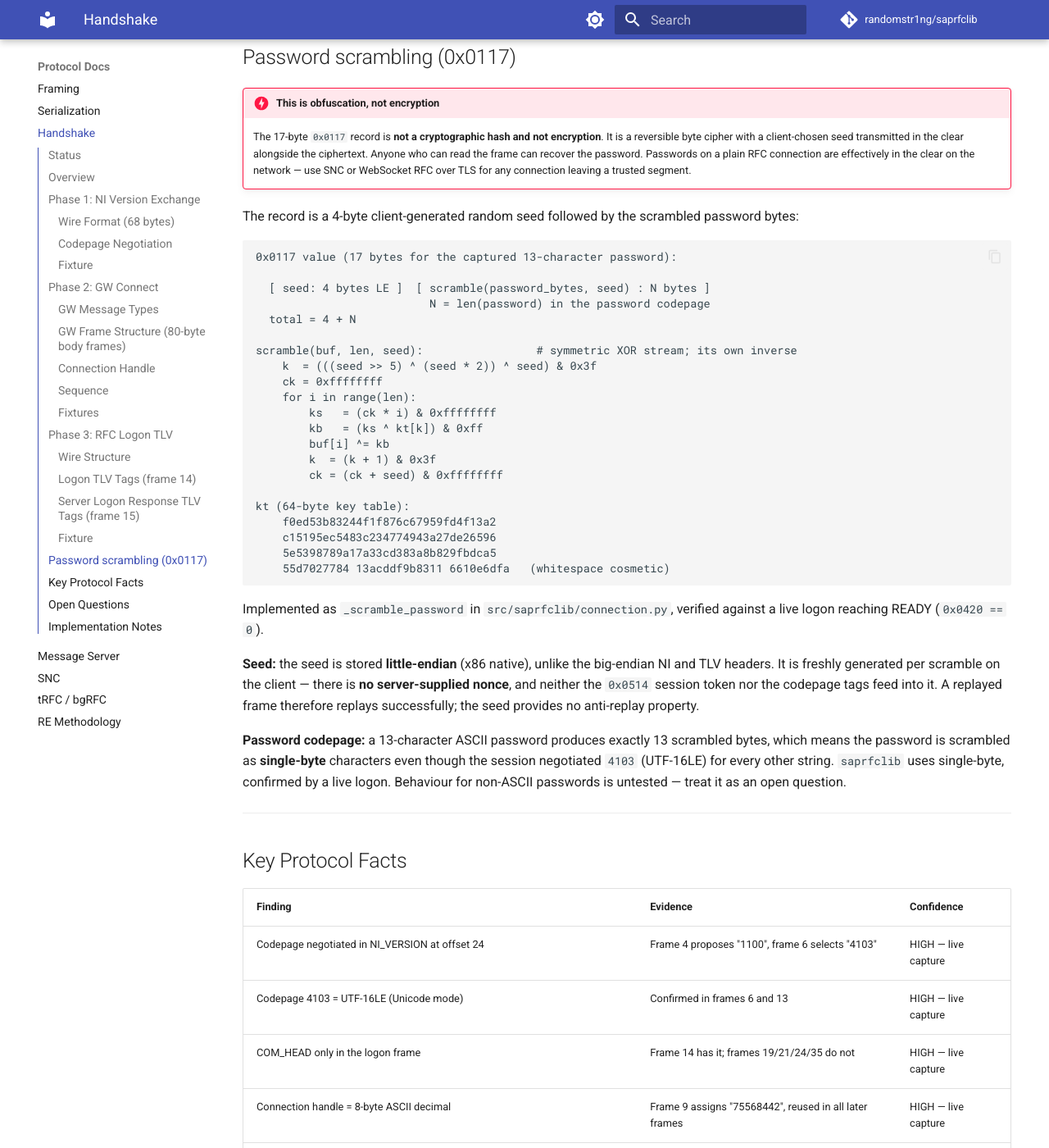
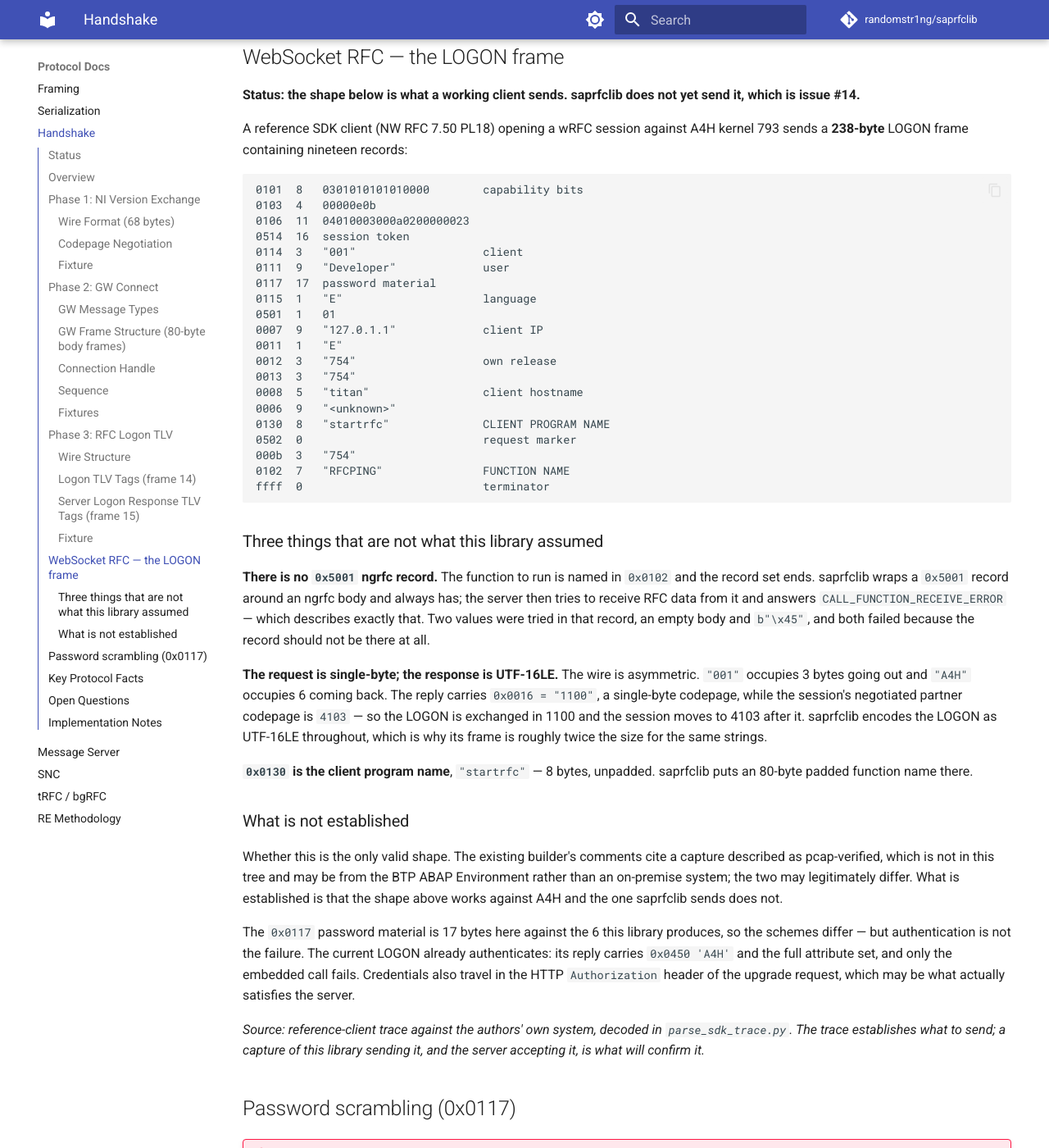
Before and after one commit to randomstr1ng/saprfclib, an MkDocs documentation site: the page built from docs/protocol/handshake.md, in a window 1280 px wide and 1400 px high, scrolled down 6815 px. Shown: the whole window at 82% size. Built offline with MkDocs 1.6.1 and Material for MkDocs 9.7.7, drawn with Linux system fonts in a browser that asks for light colours; comment, search, counter and statistics services are not loaded.

Commit message:
docs: record what a working wRFC LOGON frame contains
A reference SDK client opens a wRFC session against A4H that this library
cannot. Its LOGON frame is 238 bytes against our ~1040, and comparing the two
answers #14 -- though not in the way the issue assumed.

There is no 0x5001 ngrfc record in it at all. The function to run is named in
0x0102 and the record set ends. saprfclib wraps a 0x5001 record around an ngrfc
body and always has, so the server tries to receive RFC data from it and answers
CALL_FUNCTION_RECEIVE_ERROR -- which describes precisely that. Two values were
tried in that record, an empty body and b"\x45", and both failed for the same
reason: the record should not be there. That is why neither candidate ever
looked close.

The wire is also asymmetric. Requests are single-byte and responses are UTF-16LE
-- "001" occupies 3 bytes going out where "A4H" occupies 6 coming back. The reply
carries 0x0016 = "1100", a single-byte codepage, while the session's negotiated
partner codepage is 4103, so the LOGON is exchanged in 1100 and the session moves
to 4103 afterwards. This library encodes the LOGON as UTF-16LE throughout, which
is most of why its frame is twice the size for the same strings.

Nothing is changed in code yet, deliberately. The existing builder's comments
cite a capture described as pcap-verified which is not in this tree and may come
from the BTP ABAP Environment rather than an on-premise system; two dialects may
both be correct for their own targets, and there is no BTP system here to check
against. wrfc_logon_shape_probe.py therefore changes one thing at a time --
baseline, then the same frame with only the 0x5001 record removed -- so the
builder is rewritten against evidence rather than against a plausible story.

Also fixes the trace parser that produced this. Its first version read the hex
dump's offset column as data and shifted every byte by three, which turned the
LOGON into noise, and it did not undo WebSocket masking at all, so client frames
were unreadable. It now pairs each masked header with its payload, and prefers
UTF-16 over ASCII when the interleaved NULs are actually present -- trying ASCII
first silently misreads every short UTF-16 value as a shorter ASCII one, which is
the same class of mistake as the kernel_rel bug fixed in v0.1.3.

996 tests.

````diff
--- a/docs/protocol/handshake.md
+++ b/docs/protocol/handshake.md
@@ -267,6 +267,76 @@ The response (frame 15) is not yet extracted as a standalone fixture — add as
 
 ---
 
+## WebSocket RFC — the LOGON frame
+
+**Status: the shape below is what a working client sends. saprfclib does not yet
+send it, which is issue #14.**
+
+A reference SDK client (NW RFC 7.50 PL18) opening a wRFC session against A4H
+kernel 793 sends a **238-byte** LOGON frame containing nineteen records:
+
+```
+0101  8   0301010101010000        capability bits
+0103  4   00000e0b
+0106  11  04010003000a0200000023
+0514  16  session token
+0114  3   "001"                   client
+0111  9   "Developer"             user
+0117  17  password material
+0115  1   "E"                     language
+0501  1   01
+0007  9   "127.0.1.1"             client IP
+0011  1   "E"
+0012  3   "754"                   own release
+0013  3   "754"
+0008  5   "titan"                 client hostname
+0006  9   "<unknown>"
+0130  8   "startrfc"              CLIENT PROGRAM NAME
+0502  0                           request marker
+000b  3   "754"
+0102  7   "RFCPING"               FUNCTION NAME
+ffff  0                           terminator
+```
+
+### Three things that are not what this library assumed
+
+**There is no `0x5001` ngrfc record.** The function to run is named in `0x0102`
+and the record set ends. saprfclib wraps a `0x5001` record around an ngrfc body
+and always has; the server then tries to receive RFC data from it and answers
+`CALL_FUNCTION_RECEIVE_ERROR` — which describes exactly that. Two values were
+tried in that record, an empty body and `b"\x45"`, and both failed because the
+record should not be there at all.
+
+**The request is single-byte; the response is UTF-16LE.** The wire is asymmetric.
+`"001"` occupies 3 bytes going out and `"A4H"` occupies 6 coming back. The reply
+carries `0x0016 = "1100"`, a single-byte codepage, while the session's negotiated
+partner codepage is `4103` — so the LOGON is exchanged in 1100 and the session
+moves to 4103 after it. saprfclib encodes the LOGON as UTF-16LE throughout, which
+is why its frame is roughly twice the size for the same strings.
+
+**`0x0130` is the client program name**, `"startrfc"` — 8 bytes, unpadded.
+saprfclib puts an 80-byte padded function name there.
+
+### What is not established
+
+Whether this is the only valid shape. The existing builder's comments cite a
+capture described as pcap-verified, which is not in this tree and may be from the
+BTP ABAP Environment rather than an on-premise system; the two may legitimately
+differ. What is established is that the shape above works against A4H and the one
+saprfclib sends does not.
+
+The `0x0117` password material is 17 bytes here against the 6 this library
+produces, so the schemes differ — but authentication is not the failure. The
+current LOGON already authenticates: its reply carries `0x0450 'A4H'` and the
+full attribute set, and only the embedded call fails. Credentials also travel in
+the HTTP `Authorization` header of the upgrade request, which may be what
+actually satisfies the server.
+
+*Source: reference-client trace against the authors' own system, decoded in
+`parse_sdk_trace.py`. The trace establishes what to send; a capture of this
+library sending it, and the server accepting it, is what will confirm it.*
+
+
 ## Password scrambling (0x0117)
 
 !!! danger "This is obfuscation, not encryption"
````
Also changed, not shown: CHANGELOG.md (+18 -0 lines).
